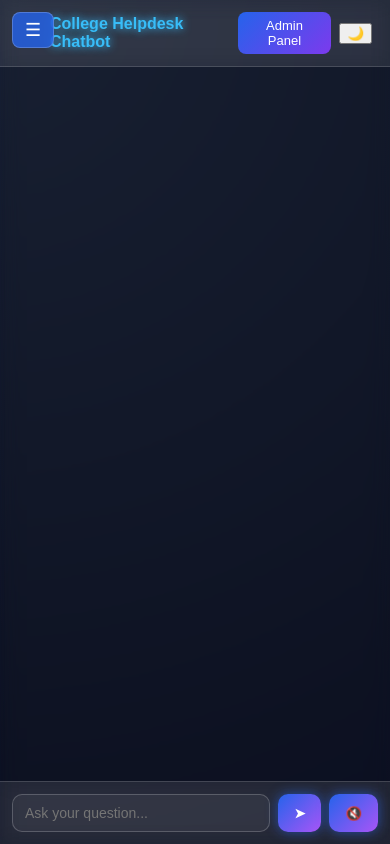
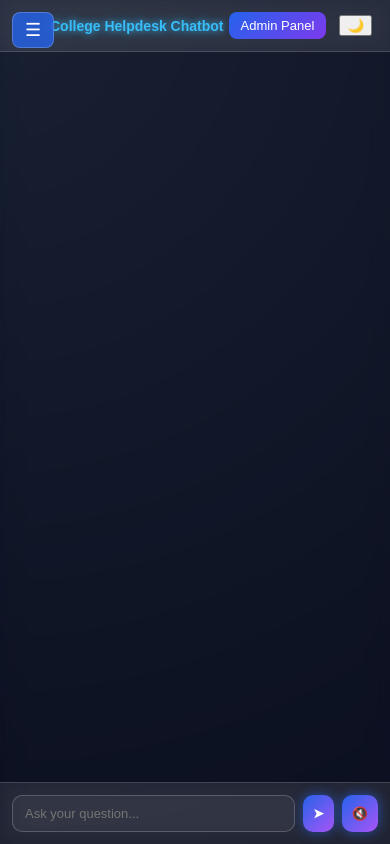
Before and after one commit to saliankishan/college-chatbot, a Flask app: page / in a window 390 px wide. Run offline with Flask 3, Linux system fonts and the light colour scheme.

Commit message:
Update style.css

```diff
--- a/static/style.css
+++ b/static/style.css
@@ -194,7 +194,23 @@ body {
     .menu-btn {
         display: block;
     }
+    .chat-header span {
+        font-size: 14px;
+    }
 
+    .admin-btn {
+        padding: 4px 8px;
+        font-size: 11px;
+    }
+
+    .chat-input input {
+        font-size: 13px;
+    }
+
+    .chat-input button {
+        padding: 6px 10px;
+        font-size: 13px;
+    }
     .sidebar {
         position: fixed;
         left: -260px;
@@ -213,8 +229,8 @@ body {
     }
 
     .message {
-        max-width: 80%;
-        font-size: 15px;
+        max-width: 90%;
+        font-size: 14px;
     }
 
     .chat-header {
```
